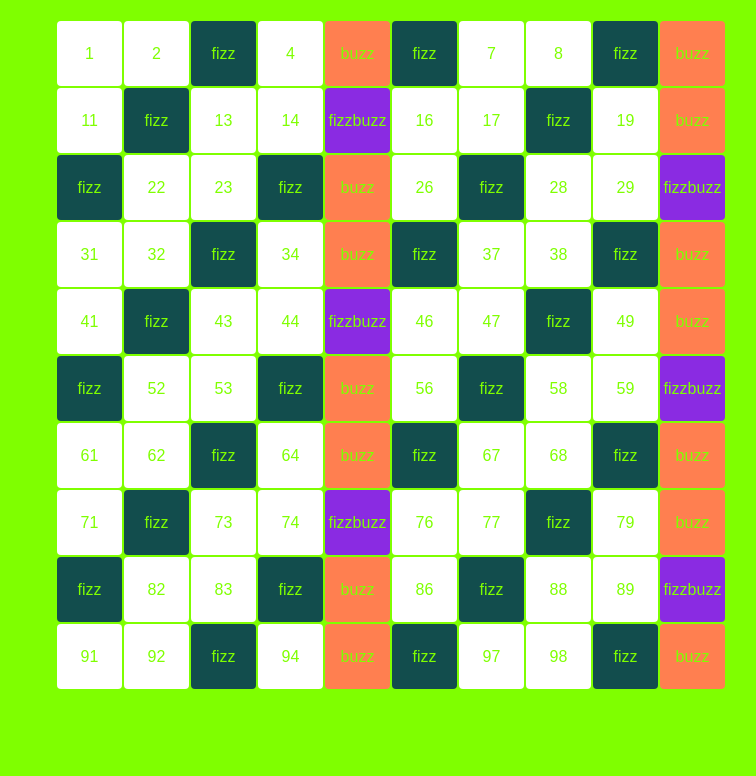
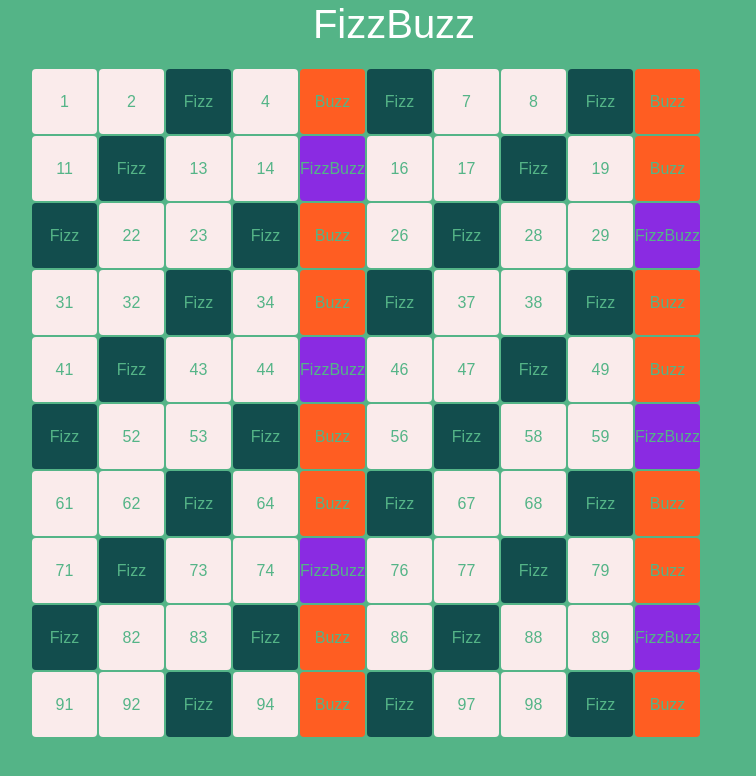
Before and after one commit to mikzanco/js-fizzbuzz, a plain HTML site: page index.html in a window 1280 px wide. Shown: the whole page, without its empty margins (246-1002 px from the left). Drawn offline with nearby package versions, Linux system fonts and the light colour scheme.

Commit message:
fix color and add h1 title fizzbuzz

```diff
--- a/css/style.css
+++ b/css/style.css
@@ -6,31 +6,34 @@
 
 body{
     font-family: Arial, Helvetica, sans-serif;
-    background-color: chartreuse;
+    background-color: rgb(84, 180, 135);
     color: white;
 }
 
 .container{
     display: flex;
     flex-wrap: wrap;
-    max-width: 700px;
+    max-width: 750px;
     margin: 20px auto;
 }
 
+h1{
+    text-align: center;
+}
 .box{
     display: flex;
     justify-content: center;
     align-items: center;
-    color: chartreuse;
+    color: rgb(84, 180, 135);
     width: 65px;
     height: 65px;
     margin: 1px;
-    background-color: white;
+    background-color: rgb(250, 235, 235);
     border-radius: 4px;
 }
 
 .coral{
-    background-color: coral;
+    background-color: rgb(255, 93, 34);
     /* colore dei multipli di 5 */
 }
 
--- a/index.html
+++ b/index.html
@@ -13,6 +13,9 @@
     <title>FIZZBUZZ</title>
 </head>
 <body>
+
+    <h1 >FizzBuzz</h1>
+
     <div class="container">
     </div>
     <script src="js/script.js"></script>
--- a/js/script.js
+++ b/js/script.js
@@ -35,17 +35,17 @@ for(let i = 1; i <= limit; i++){
 
     // aggiungo adesso il cambio scritta se multiplo di 5
     if(!(i % 3)){
-        box.innerHTML = 'fizz';
+        box.innerHTML = 'Fizz';
 
         // box.innerHTML = fizz;
     }
     // aggiungo adesso il cambio scritta se multiplo di 5
     if(!(i % 5)){
-        box.innerHTML = 'buzz';
+        box.innerHTML = 'Buzz';
     }
     // aggiungo adesso il cambio patola al multiplo di 15
     if(!(i % 15)){
-        box.innerHTML = 'fizzbuzz';
+        box.innerHTML = 'FizzBuzz';
     }
     // lo aggiungo poi al container
     container.append(box);
```
